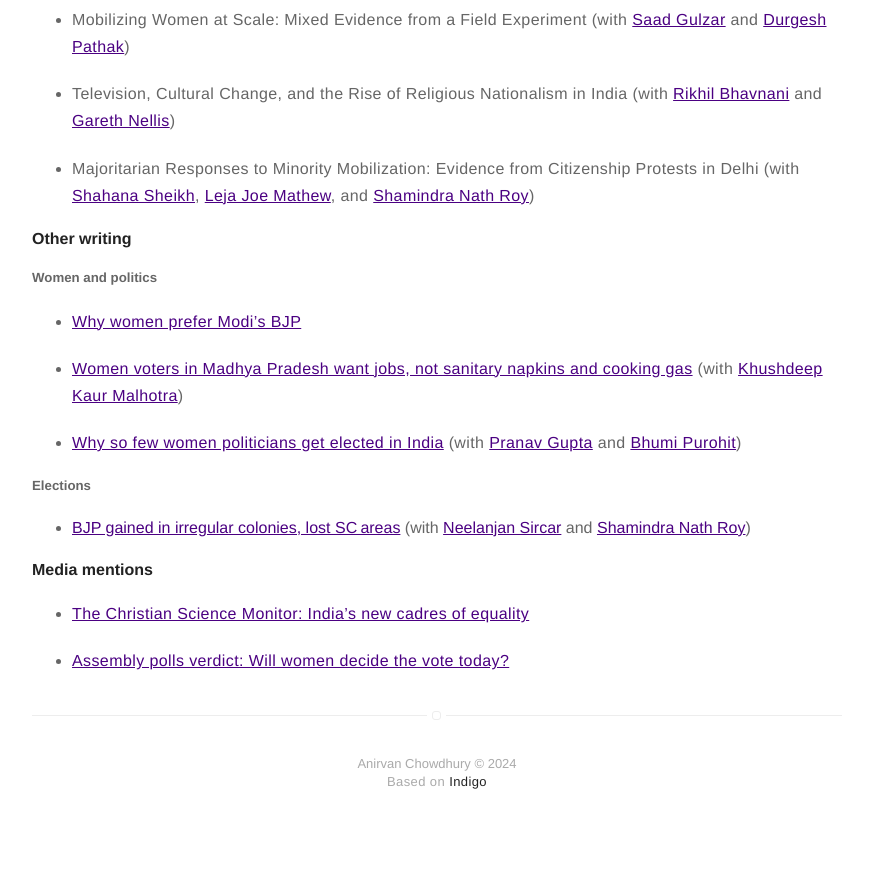
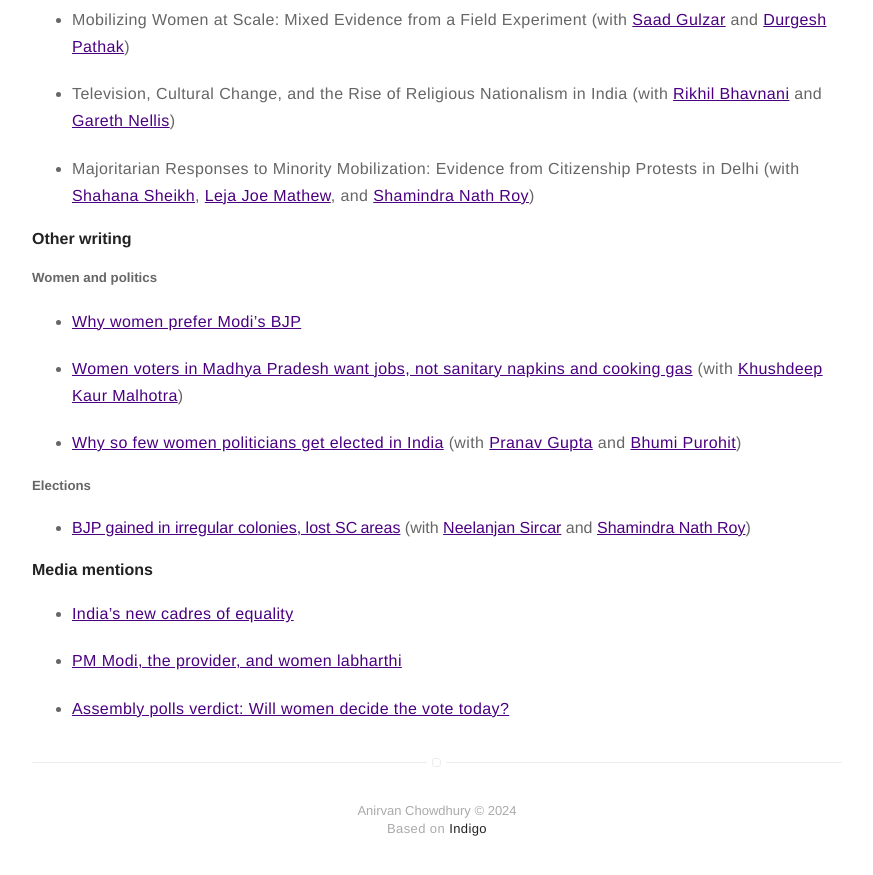
Before and after one commit to anirvanchowdhury/anirvanchowdhury.github.io, a Jekyll site: the page built from research.md, in a window 1280 px wide and 900 px high, scrolled down 1876 px. Shown: the top 875 px of the window, without its empty margins (203-1076 px from the left). Built offline with Jekyll 4.4.1, drawn with Linux system fonts in a browser that asks for light colours; before the commit the page ends 2729 px from its top, so only the background shows below that.

Commit message:
Update research.md

```diff
--- a/research.md
+++ b/research.md
@@ -58,6 +58,8 @@ For a sketch of the argument, research design, and evidence, please click [here]
 
 
 #### Media mentions
-* [The Christian Science Monitor: India’s new cadres of equality](https://www.csmonitor.com/text_edition/Commentary/the-monitors-view/2024/0104/India-s-new-cadres-of-equality)
+* [India’s new cadres of equality](https://www.csmonitor.com/text_edition/Commentary/the-monitors-view/2024/0104/India-s-new-cadres-of-equality)
+
+* [PM Modi, the provider, and women labharthi](https://www.hindustantimes.com/opinion/pmmodi-the-provider-and-women-labharthi-101701614523090.html)
 
 * [Assembly polls verdict: Will women decide the vote today?](https://mumbaimirror.indiatimes.com/news/india/assembly-polls-verdict-will-women-decide-the-vote-today/articleshow/67032480.cms?utm_source=contentofinterest&utm_medium=text&utm_campaign=cppst)
```
